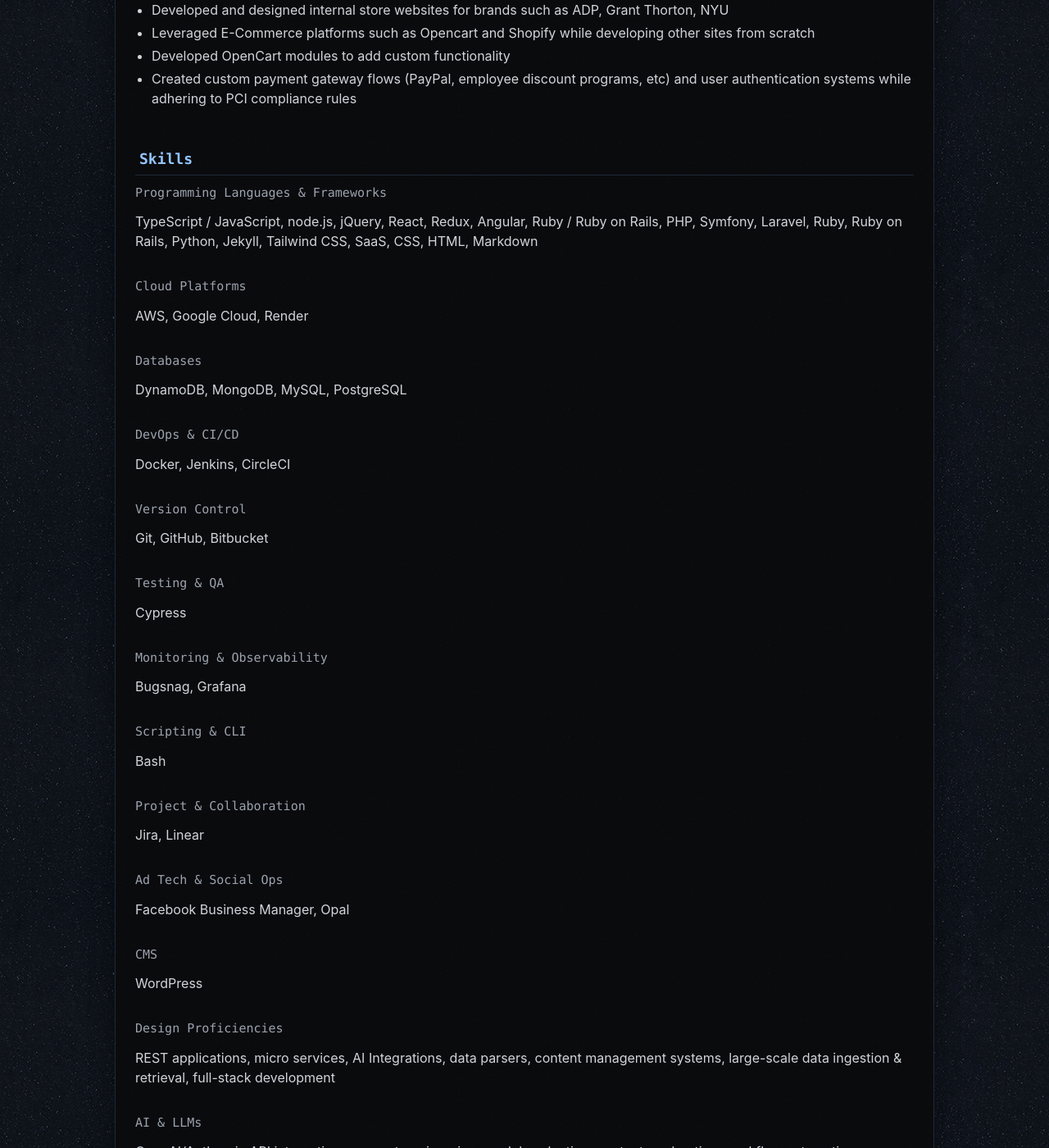
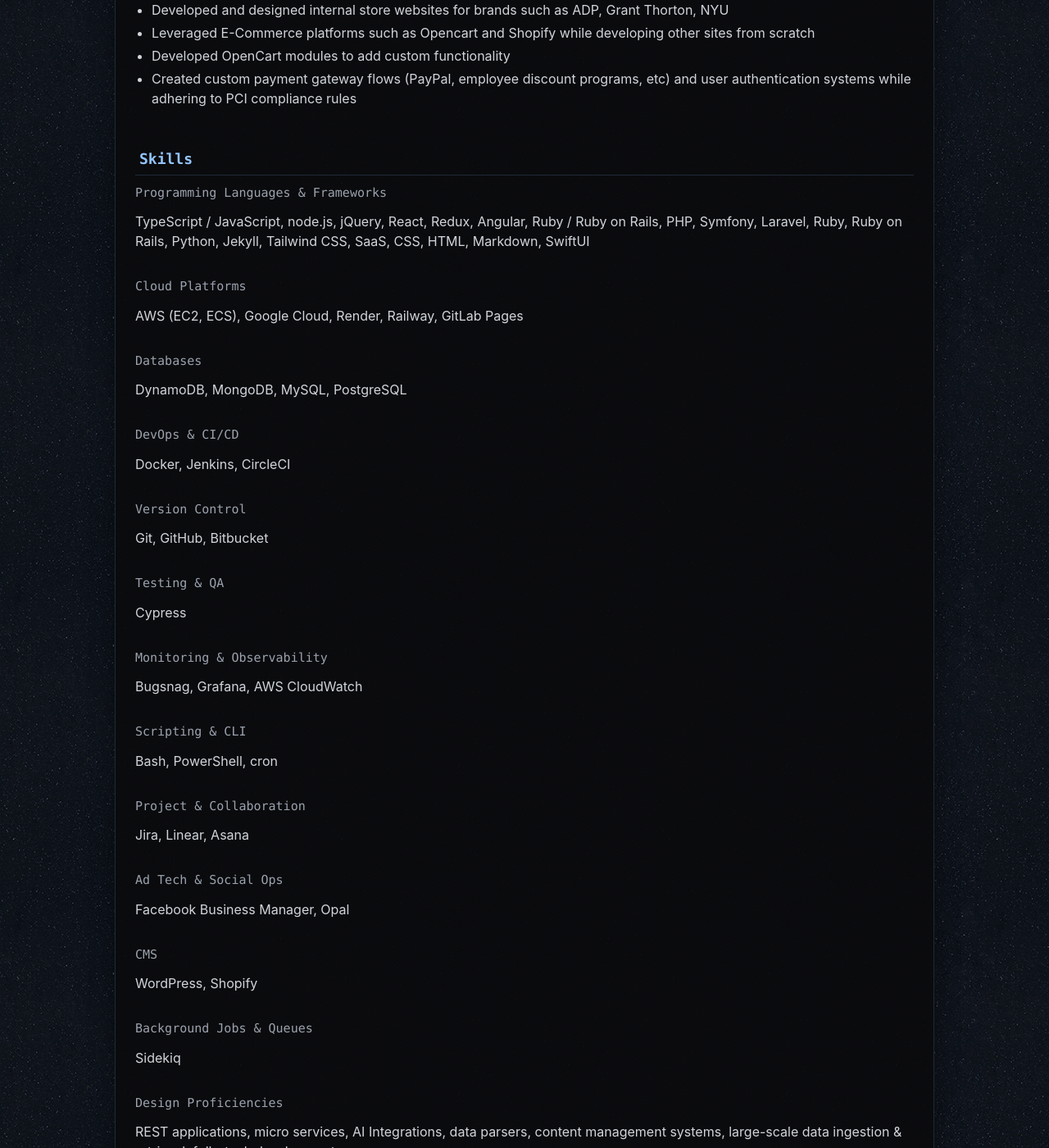
Before and after one commit to bsullivan-io/bsullivan.io, a Jekyll site: the page built from resume/index.html, in a window 1280 px wide and 1400 px high, scrolled down 1929 px. Shown: the whole window at 82% size. Built offline with Jekyll 4.4.1, drawn with Linux system fonts in a browser that asks for light colours.

Commit message:
update skills

```diff
--- a/_data/skills.yml
+++ b/_data/skills.yml
@@ -1,11 +1,11 @@
 # Skills
 # Programming languages & Frameworks
 - skill: Programming Languages & Frameworks
-  description: TypeScript / JavaScript, node.js, jQuery, React, Redux, Angular, Ruby / Ruby on Rails, PHP, Symfony, Laravel, Ruby, Ruby on Rails, Python, Jekyll, Tailwind CSS, SaaS, CSS, HTML, Markdown
+  description: TypeScript / JavaScript, node.js, jQuery, React, Redux, Angular, Ruby / Ruby on Rails, PHP, Symfony, Laravel, Ruby, Ruby on Rails, Python, Jekyll, Tailwind CSS, SaaS, CSS, HTML, Markdown, SwiftUI
 
 # Platforms & Systems
 - skill: Cloud Platforms
-  description: AWS, Google Cloud, Render
+  description: AWS (EC2, ECS), Google Cloud, Render, Railway, GitLab Pages
 - skill: Databases
   description: DynamoDB, MongoDB, MySQL, PostgreSQL
 - skill: DevOps & CI/CD
@@ -15,15 +15,17 @@
 - skill: Testing & QA
   description: Cypress
 - skill: Monitoring & Observability
-  description: Bugsnag, Grafana
+  description: Bugsnag, Grafana, AWS CloudWatch
 - skill: Scripting & CLI
-  description: Bash
+  description: Bash, PowerShell, cron
 - skill: Project & Collaboration
-  description: Jira, Linear
+  description: Jira, Linear, Asana
 - skill: Ad Tech & Social Ops
   description: Facebook Business Manager, Opal
 - skill: CMS
-  description: WordPress
+  description: WordPress, Shopify
+- skill: Background Jobs & Queues
+  description: Sidekiq
 
 # Applications
 - skill: Design Proficiencies
```
